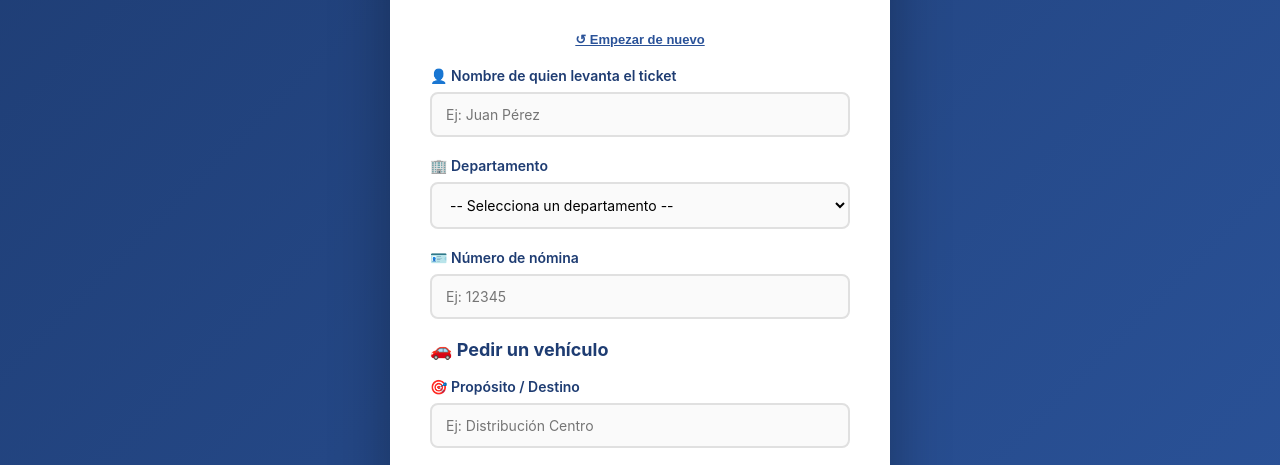
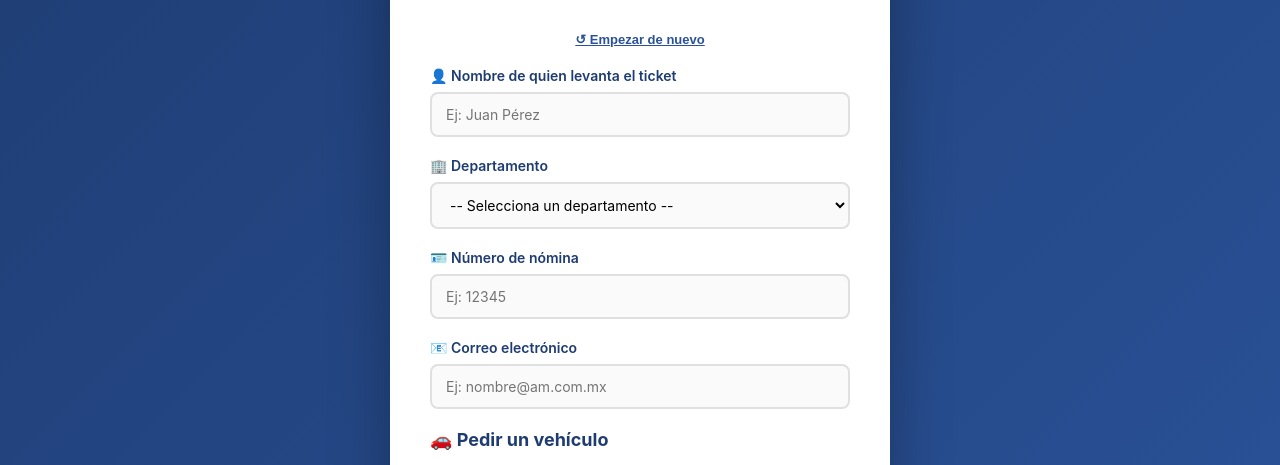
Before and after one commit to operacionesAm/SistemaTicketsFlota, a plain HTML site: page index.html in a window 1280 px wide. Both pictures are taken after a click on the button "🚗 Pedir un vehículo". Shown: the part 286-751 px from the top of the page. Drawn offline with Linux system fonts and the light colour scheme.

Commit message:
Add email field, required for Asignación like nómina
Needed so the fleet admin's vehicle assignment (from admin.html) can
notify the requester by email once Carlos assigns them a unit.
Follows the same required-for-asignación/optional-for-reporte pattern
already used for número de nómina.

```diff
--- a/index.html
+++ b/index.html
@@ -480,6 +480,11 @@
                 <input type="text" id="numeroNomina" placeholder="Ej: 12345">
             </div>
 
+            <div class="form-group">
+                <label for="correoSolicitante" id="labelCorreo">📧 Correo electrónico</label>
+                <input type="email" id="correoSolicitante" placeholder="Ej: nombre@am.com.mx">
+            </div>
+
             <h2 id="tituloFormulario"></h2>
 
             <!-- TOGGLE ASIGNACIÓN/REPORTE -->
@@ -674,6 +679,11 @@
             const esObligatoria = tipo === "asignacion";
             input.required = esObligatoria;
             label.textContent = esObligatoria ? "🪪 Número de nómina" : "🪪 Número de nómina (opcional)";
+
+            const inputCorreo = document.getElementById("correoSolicitante");
+            const labelCorreo = document.getElementById("labelCorreo");
+            inputCorreo.required = esObligatoria;
+            labelCorreo.textContent = esObligatoria ? "📧 Correo electrónico" : "📧 Correo electrónico (opcional)";
         }
 
         function mostrarVehiculo(vehicle) {
@@ -869,6 +879,7 @@
             const nombreSolicitante = document.getElementById("nombreSolicitante").value.trim();
             const departamentoSolicitante = document.getElementById("departamentoSolicitante").value;
             const numeroNomina = document.getElementById("numeroNomina").value.trim();
+            const correoSolicitante = document.getElementById("correoSolicitante").value.trim();
 
             if (!nombreSolicitante || !departamentoSolicitante) {
                 showError("Por favor identifica quién levanta el ticket (nombre y departamento)");
@@ -880,13 +891,19 @@
                 return;
             }
 
+            if (tipoActual === "asignacion" && !correoSolicitante) {
+                showError("El correo electrónico es obligatorio para pedir un vehículo");
+                return;
+            }
+
             const formData = {
                 tipo: tipoActual,
                 placa: esGenerico ? "Sin asignar" : vehicleData.placa,
                 vehiculo: esGenerico ? "Por asignar" : `${vehicleData.marca} ${vehicleData.modelo} ${vehicleData.año}`,
                 operador: nombreSolicitante,
                 departamentoSolicitante: departamentoSolicitante,
-                numeroNomina: numeroNomina
+                numeroNomina: numeroNomina,
+                correoSolicitante: correoSolicitante
             };
 
             if (tipoActual === "asignacion") {
```
